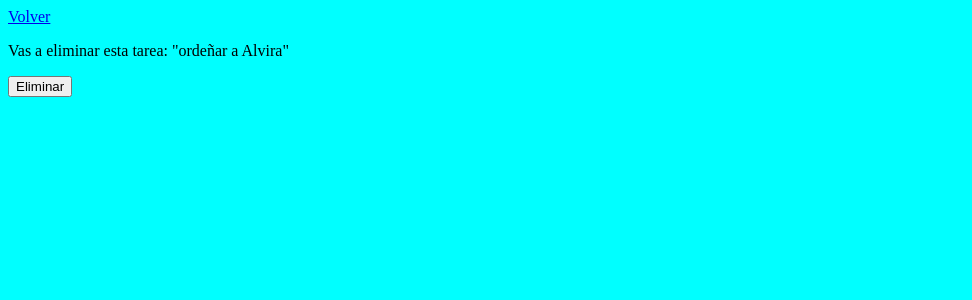
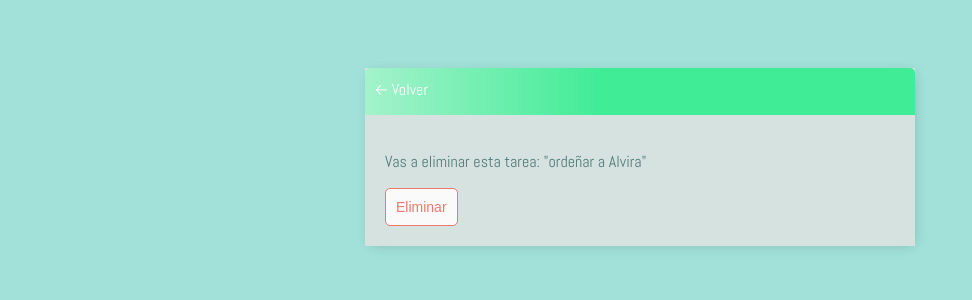
Before and after one commit to joanQ95/python-todolist, a Django app: page /eliminar-tarea/2 in a window 1280 px wide. Shown: the top 300 px of the page, without its empty margins (0-972 px from the left). Run offline with Django 4.2, Linux system fonts and the light colour scheme; a user stored in the database is signed in; data comes from the database, SQL or seed files in the repository; both versions use the stored data as it was after the commit.

Commit message:
terminado

```diff
--- a/base/templates/base/principal.html
+++ b/base/templates/base/principal.html
@@ -3,10 +3,131 @@
 <head>
     <meta charset="UTF-8">
     <title>Title</title>
+    <link rel="preconnect" href="https://fonts.googleapis.com">
+    <link rel="preconnect" href="https://fonts.gstatic.com" crossorigin>
+    <link href="https://fonts.googleapis.com/css2?family=Abel&display=swap" rel="stylesheet">
+    <link rel="preconnect" href="https://fonts.googleapis.com">
+    <link rel="preconnect" href="https://fonts.gstatic.com" crossorigin>
+    <link href="https://fonts.googleapis.com/css2?family=Abel&family=Lato:ital,wght@1,300&display=swap" rel="stylesheet">
     <style>
         body{
-            background-color: aqua;
+            background-color: #A1E1D9;
+            font-family: 'Abel', sans-serif;
+            padding-top: 60px;
         }
+
+        .container{
+            max-width: 550px;
+            margin: auto;
+            background-color: #D5E2E0;
+            -webkit-box-shadow: 2px 2px 13px -4px rgba(0, 0, 0, 0.21);
+            box-shadow: 2px 2px 13px -4px rgba(0, 0, 0, 0.21);
+        }
+
+        h1, h2, h3, h4, h5, h6 {
+            font-family: 'Lato', sans-serif;
+        }
+
+        a,p {
+            color: #517C76;
+        }
+
+        .barra-superior{
+            display: flex;
+            justify-content: space-between;
+            color: #ffffff;
+            padding: 10px;
+            border-radius: 5px 5px 0px 0px;
+            background: linear-gradient(90deg, #A4F2CB 0%, #40EC96 43%, #40EC96 100%);
+        }
+
+        .barra-superior a{
+            color: rgb(255, 255, 255);
+            text-decoration: none;
+        }
+
+        .envoltorio-tarea{
+            display: flex;
+            align-items: center;
+            justify-content: space-between;
+            padding: 20px;
+            background-color: #FFFF;
+            border-top: 1px solid rgb(225, 225, 225);
+        }
+
+        .titulo-tarea {
+            display: flex;
+        }
+
+        .titulo-tarea a{
+            text-decoration: none;
+            color: #4b5156;
+            margin-left: 10px;
+        }
+
+        .icono-tarea-completa{
+            height: 20px;
+            width: 20px;
+            background-color: rgb(105, 162, 105);
+            border-radius: 50px;
+        }
+
+        .icono-tarea-incompleta{
+            height: 20px;
+            width: 20px;
+            background-color: rgb(218, 218, 218);
+            border-radius: 50px;
+        }
+
+        .enlace-eliminar {
+            text-decoration: none;
+            font-weight: 900;
+            color: #EA4220;
+            font-size: 22px;
+            line-height: 0;
+        }
+
+        #envoltorio-agregar-buscar {
+            display: flex;
+            justify-content: space-between;
+            align-items: center;
+            padding: 10px;
+        }
+
+        #enlace-agregar{
+            color: #EA4220;
+            text-decoration: none;
+            font-size: 42px;
+            text-shadow: 1px 1px #81413B;
+        }
+
+        input[type=text],
+        input[type=password],
+        textarea {
+            border: 1px solid #EB796F;
+            border-radius: 5px;
+            padding: 10px;
+            width: 90%;
+        }
+        label{
+            padding-top: 10px !important;
+            display: block;
+        }
+        .button{
+            border: 1px solid #EB796F;
+            background-color: #FAFAFA;
+            color: #EB796F;
+            padding: 10px;
+            font-size: 14px;
+            border-radius: 5px;
+            cursor: pointer;
+            text-decoration: none;
+        }
+
+        .cuerpo-tarjeta{
+            padding: 20px;
+        }
+
     </style>
 </head>
 <body>
--- a/base/templates/base/tarea_confirm_delete.html
+++ b/base/templates/base/tarea_confirm_delete.html
@@ -1,11 +1,18 @@
 {% extends 'base/principal.html' %}
 
 {% block content %}
-<a href="{%url 'tareas' %}">Volver</a>
-<form method="POST">
-    {% csrf_token %}
-    <p>Vas a eliminar esta tarea: "{{tarea}}"</p>
-    <input type="submit" value="Eliminar">
-</form>
+
+<div class="barra-superior">
+    <a href="{% url 'tareas' %}">&#x1F860; Volver</a>
+</div>
+
+<div class="cuerpo-tarjeta">
+    <form method="POST">
+        {% csrf_token %}
+        <p>Vas a eliminar esta tarea: "{{tarea}}"</p>
+        <input class="button" type="submit" value="Eliminar">
+    </form>
+</div>
+
 
 {% endblock content %}
```
Also changed, not shown: base/templates/base/login.html (+13 -7 lines), base/templates/base/registro.html (+18 -7 lines), base/templates/base/tarea_form.html (+14 -7 lines), base/templates/base/tarea_list.html (+36 -30 lines), db.sqlite3.
